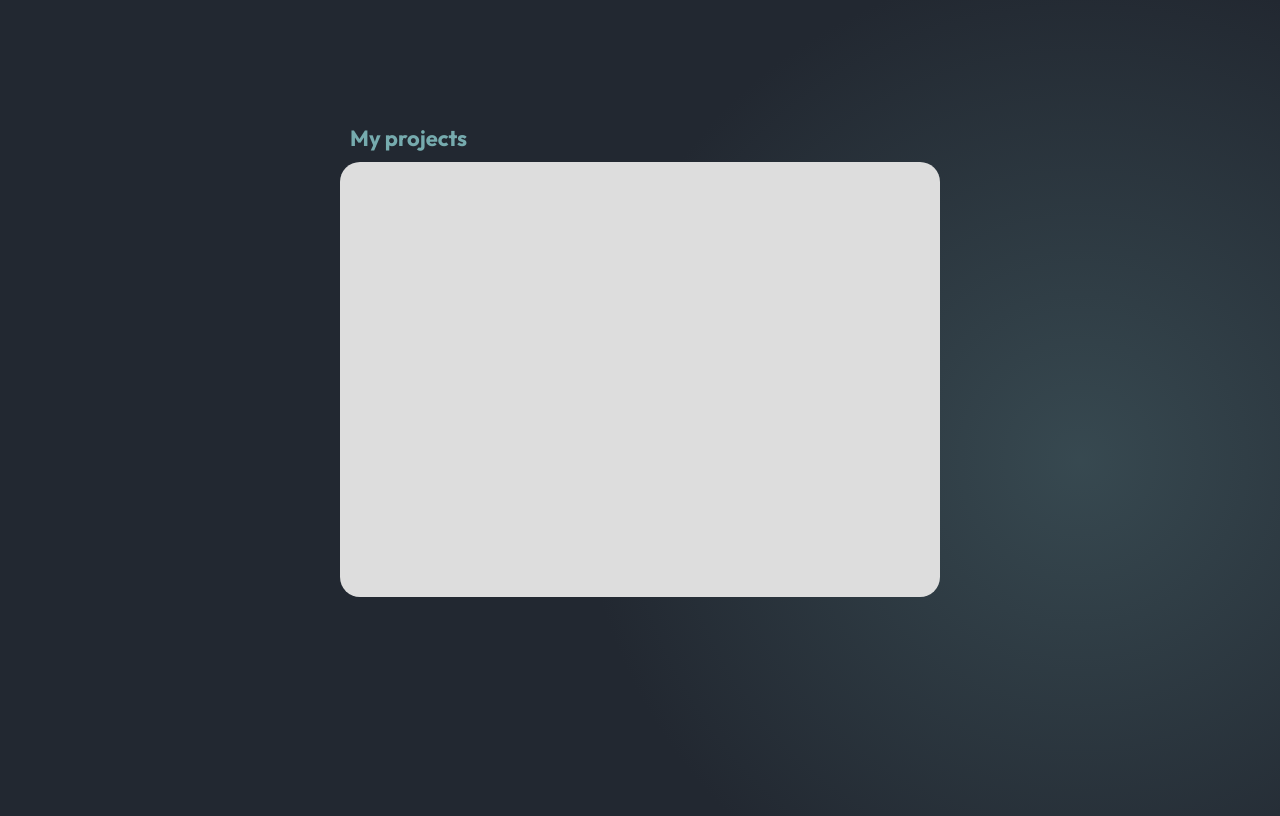
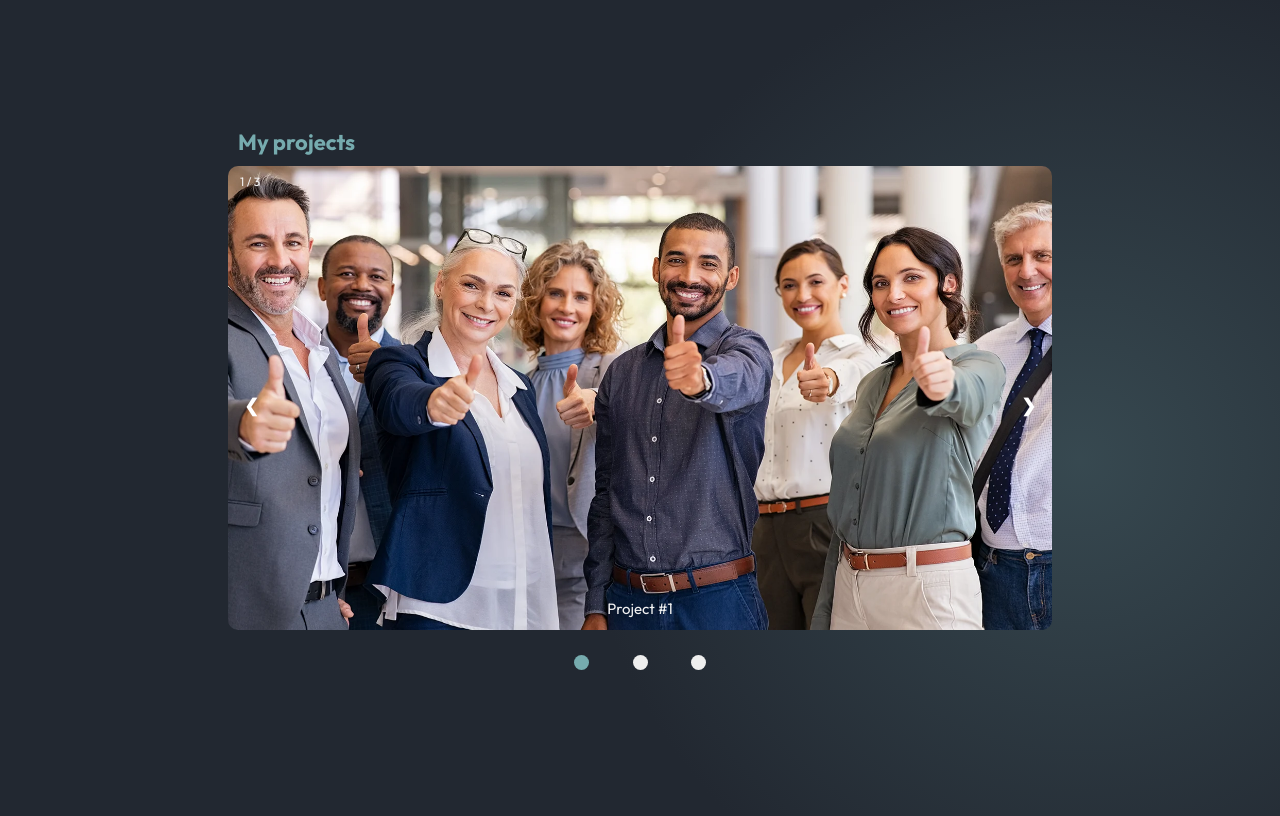
Before and after one commit to szentgyroland/personal, a website: page index.html in a window 1280 px wide. Shown: the part 2440-3256 px from the top of the page. Drawn offline with nearby package versions, Linux system fonts and the light colour scheme.

Commit message:
projects stepper init

```diff
--- a/index.html
+++ b/index.html
@@ -87,7 +87,7 @@
             <script src="https://unpkg.com/typed.js@2.1.0/dist/typed.umd.js"></script>
 
             <script>
-                  var typed = new Typed(".autoType", {
+                  let typed = new Typed(".autoType", {
                         strings: ["I'm a Frontend developer.", "I build things for the web."],
                         typeSpeed: 60,
                         backSpeed: 60,
@@ -210,9 +210,67 @@
 <section id="projects">
     <div id="projectsContent">
         <h2>My projects</h2>
-        <div id="projectsStepperContainer">
+        <div class="slideshow-container">
 
+            <div class="mySlides fade">
+                <div class="numbertext">1 / 3</div>
+                <img src="assets/images/test4.webp" style="height:464px; width:100%; border-radius: 10px" alt="Project #1">
+                <div class="text">Project #1</div>
+            </div>
+
+            <div class="mySlides fade">
+                <div class="numbertext">2 / 3</div>
+                <img src="assets/images/test2.jpeg" style="height:464px; width:100%; border-radius: 10px" alt="Project #2">
+                <div class="text">Project #2</div>
+            </div>
+
+            <div class="mySlides fade">
+                <div class="numbertext">3 / 3</div>
+                <img src="assets/images/test3.jpg" style="height:464px; width:100%; border-radius: 10px" alt="Project #3">
+                <div class="text">Project #3</div>
+            </div>
+
+            <a class="prev" onclick="plusSlides(-1)">&#10094;</a>
+            <a class="next" onclick="plusSlides(1)">&#10095;</a>
         </div>
+        <br>
+
+        <div style="text-align:center">
+            <span class="dot" onclick="currentSlide(1)"></span>
+            <span class="dot" onclick="currentSlide(2)"></span>
+            <span class="dot" onclick="currentSlide(3)"></span>
+        </div>
+
+        <script>
+        let slideIndex = 1;
+        showSlides(slideIndex);
+
+        // Next/previous controls
+        function plusSlides(n) {
+              showSlides(slideIndex += n);
+        }
+
+        // Thumbnail image controls
+        function currentSlide(n) {
+              showSlides(slideIndex = n);
+        }
+
+        function showSlides(n) {
+              let i;
+              let slides = document.getElementsByClassName("mySlides");
+              let dots = document.getElementsByClassName("dot");
+              if (n > slides.length) {slideIndex = 1}
+              if (n < 1) {slideIndex = slides.length}
+              for (i = 0; i < slides.length; i++) {
+                    slides[i].style.display = "none";
+              }
+              for (i = 0; i < dots.length; i++) {
+                    dots[i].className = dots[i].className.replace(" active", "");
+              }
+              slides[slideIndex-1].style.display = "block";
+              dots[slideIndex-1].className += " active";
+        }
+        </script>
     </div>
 </section>
 <section id="contact">
--- a/styles.css
+++ b/styles.css
@@ -360,17 +360,100 @@ body {
         transform: translateY(-64px);
 
         #projectsContent {
-            width: 600px;
+            width: 824px;
+            height: 464px;
 
             h2 {
                 margin-bottom: 10px;
             }
 
-            #projectsStepperContainer {
-                background-color: #dddddd;
-                width: 600px;
-                height: 435px;
-                border-radius: 20px;
+            * {box-sizing:border-box}
+
+            /* Slideshow container */
+            .slideshow-container {
+                max-width: 2000px;
+                position: relative;
+                margin: auto;
+            }
+
+            /* Hide the images by default */
+            .mySlides {
+                display: none;
+            }
+
+            /* Next & previous buttons */
+            .prev, .next {
+                cursor: pointer;
+                position: absolute;
+                top: 50%;
+                width: auto;
+                margin-top: -22px;
+                padding: 16px;
+                color: white;
+                font-weight: bold;
+                font-size: 18px;
+                transition: 0.6s ease;
+                border-radius: 0 3px 3px 0;
+                user-select: none;
+            }
+
+            /* Position the "next button" to the right */
+            .next {
+                right: 0;
+                border-radius: 3px 0 0 3px;
+            }
+
+            /* On hover, add a black background color with a little bit see-through */
+            .prev:hover, .next:hover {
+                background-color: rgba(79, 209, 197, 0.5);
+                border-radius: 10px;
+            }
+
+            /* Caption text */
+            .text {
+                color: #f2f2f2;
+                font-size: 15px;
+                padding: 8px 12px;
+                position: absolute;
+                bottom: 8px;
+                width: 100%;
+                text-align: center;
+            }
+
+            /* Number text (1/3 etc) */
+            .numbertext {
+                color: #f2f2f2;
+                font-size: 12px;
+                padding: 8px 12px;
+                position: absolute;
+                top: 0;
+            }
+
+            /* The dots/bullets/indicators */
+            .dot {
+                cursor: pointer;
+                height: 15px;
+                width: 15px;
+                margin: 0 20px;
+                background-color: #EEEEEE;
+                border-radius: 50%;
+                display: inline-block;
+                transition: background-color 0.6s ease;
+            }
+
+            .active, .dot:hover {
+                background-color: #76ABAE;
+            }
+
+            /* Fading animation */
+            .fade {
+                animation-name: fade;
+                animation-duration: 1.5s;
+            }
+
+            @keyframes fade {
+                from {opacity: .4}
+                to {opacity: 1}
             }
         }
     }
```
Also changed, not shown: assets/images/test1.jpg (added), assets/images/test2.jpeg (added), assets/images/test3.jpg (added), assets/images/test4.webp (added).
